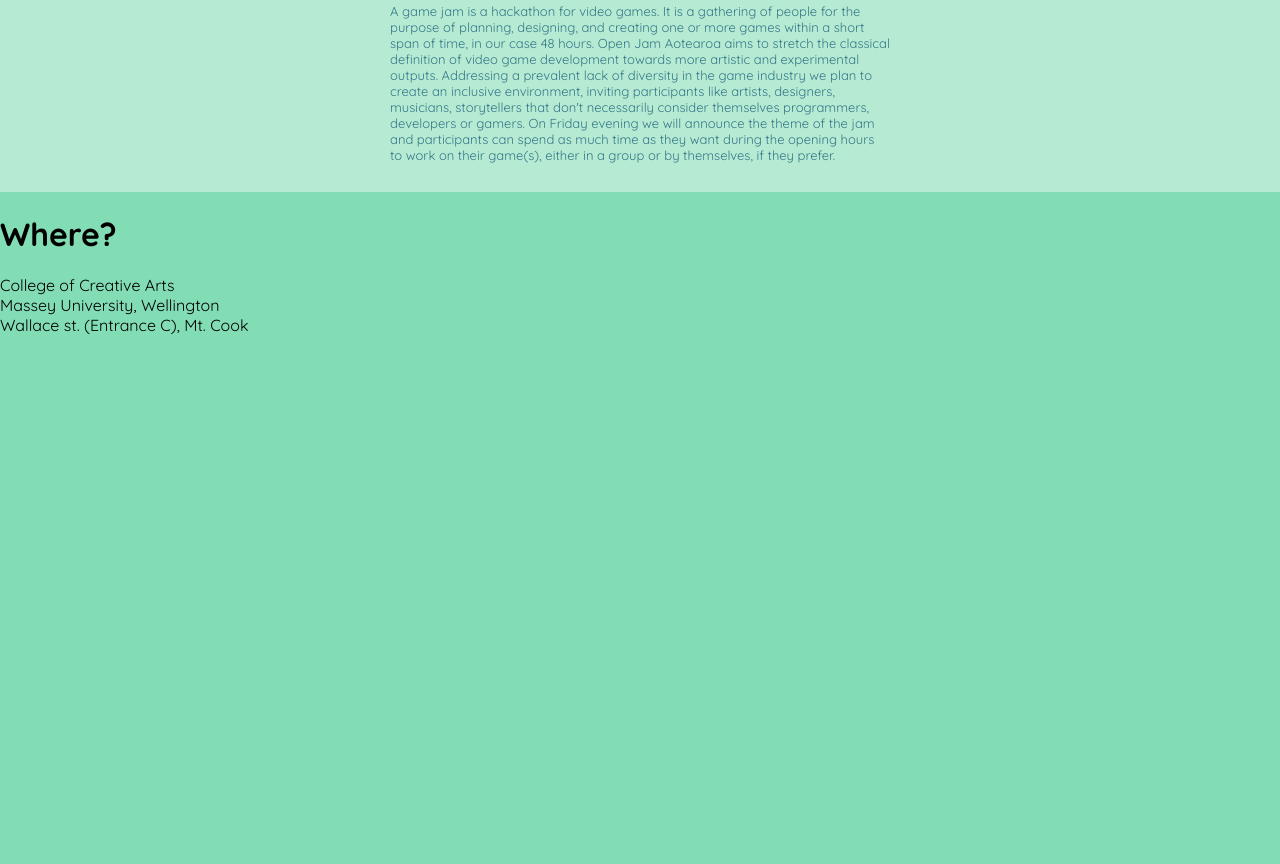
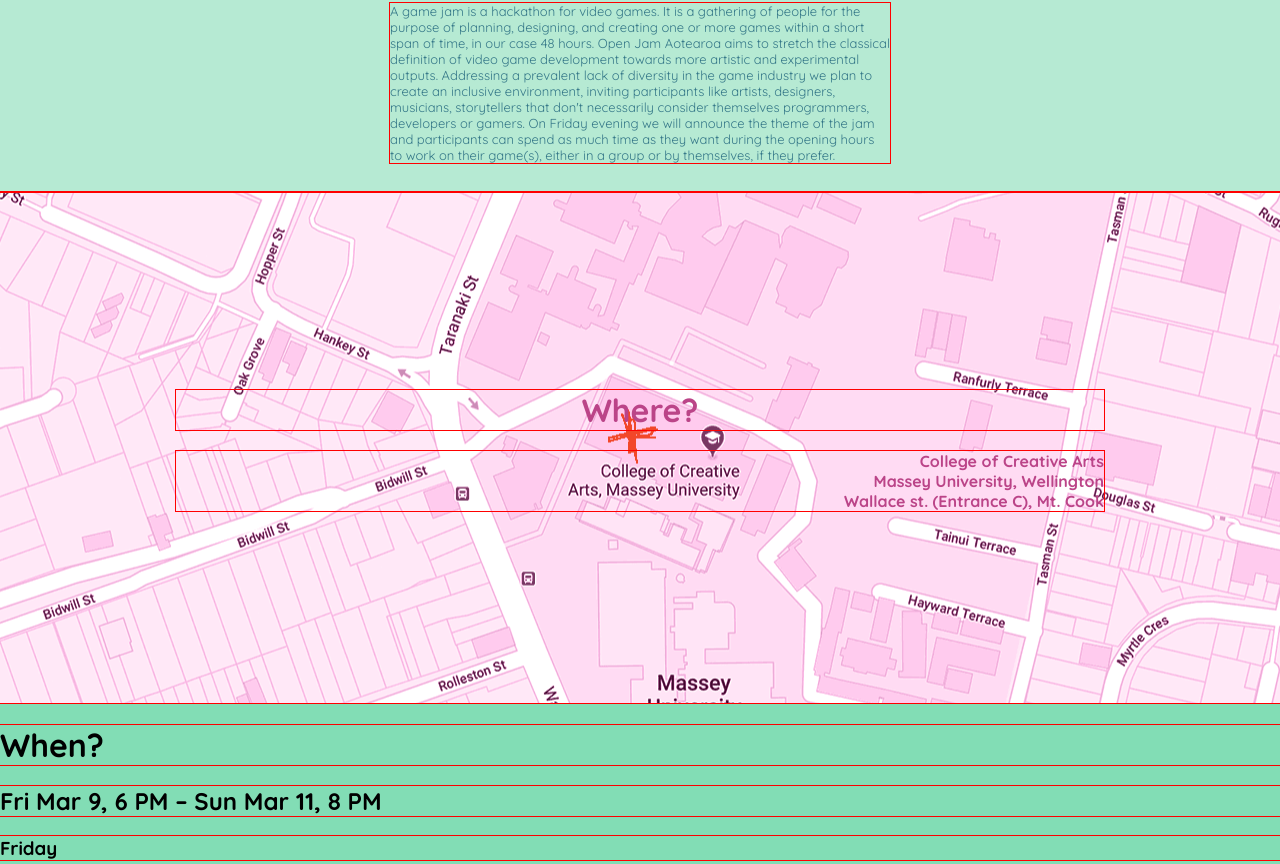
Before and after one commit to maggie-mp/289.101, a plain HTML site: page Week 3/openjam/index.html in a window 1280 px wide. Shown: the part 1076-1940 px from the top of the page. Before the commit the page ends 1427 px from the top, so only its background shows below. Drawn offline with Linux system fonts and the light colour scheme.

Commit message:
WIP (where mostly done)

```diff
--- a/Week 3/openjam/screen.css
+++ b/Week 3/openjam/screen.css
@@ -1,10 +1,9 @@
 @import url('https://fonts.googleapis.com/css?family=Quicksand:400,700');
 
 
-/*
+
  *{ outline: 1px solid red; }
 
- */
 
 /* fix image placement for body */
 
@@ -56,6 +55,7 @@ body {
 }
 
 
+
 #what {
     background-color: rgba(200, 240, 220, 0.9);
     padding: 1em;
@@ -94,6 +94,7 @@ body {
 }
 
 
+
 #why {
     background-color: #b6ead3;
     padding: 1em;
@@ -112,3 +113,28 @@ body {
     color: #347788;
     font-size: small;
 }
+
+
+#where {
+    background-image: url('img/map.gif');
+    background-repeat: no-repeat;
+    background-position: center;
+    padding: 11em;
+    margin: 0px;
+}
+
+/* work out heading space later */
+#where h1 {
+	text-align: center;
+	color: #bb4488;
+}
+
+#where p {
+	text-align: right;
+	font-weight: bold;
+	color: #bb4488;
+}
+
+#when {
+
+}
```
Also changed, not shown: Week 3/openjam/index.html (+2 -2 lines), Week 3/practice/styles.css (renamed from Week 3/styles.css), Week 3/practice/styles.html (renamed from Week 3/styles.html), 3 other files.
